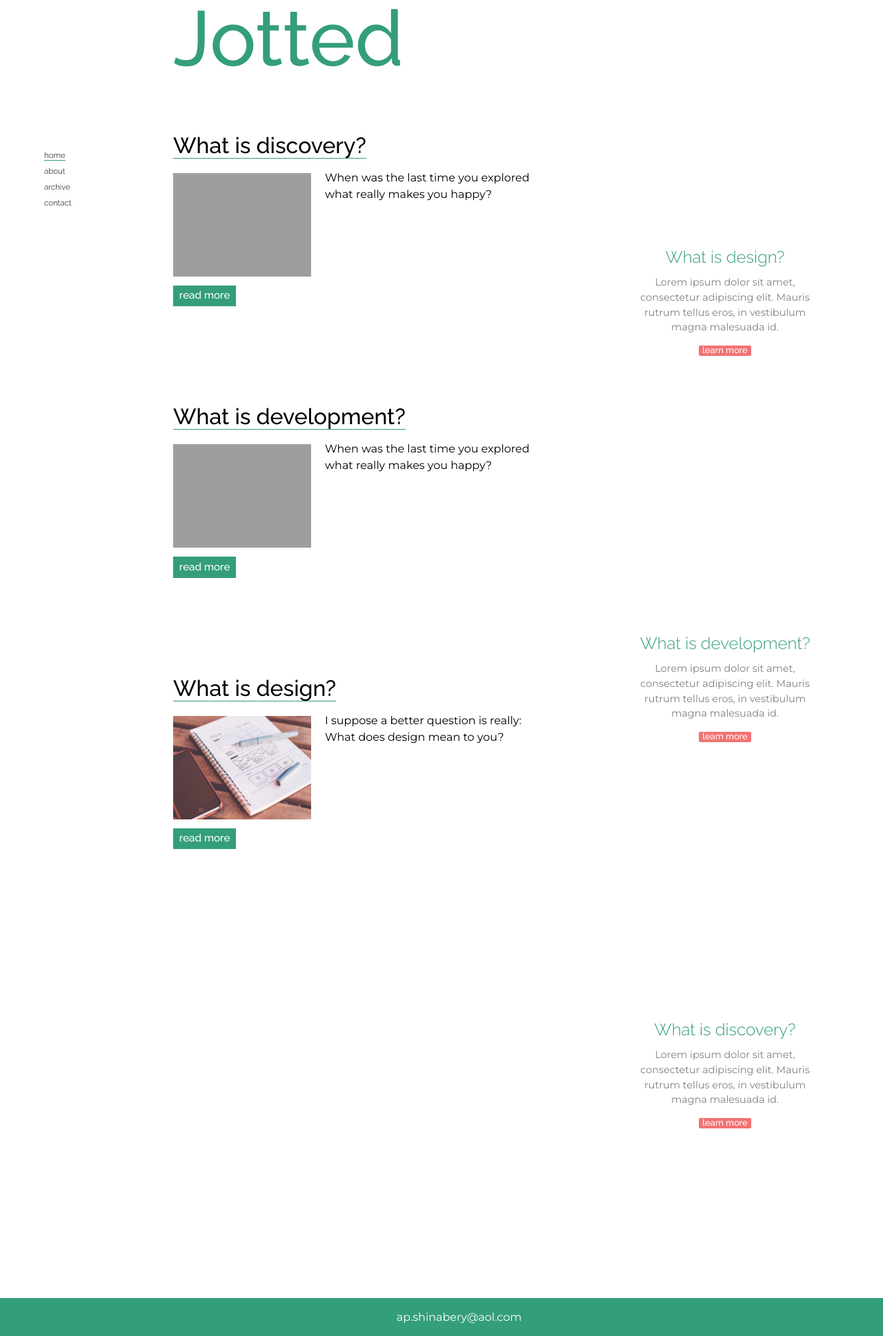
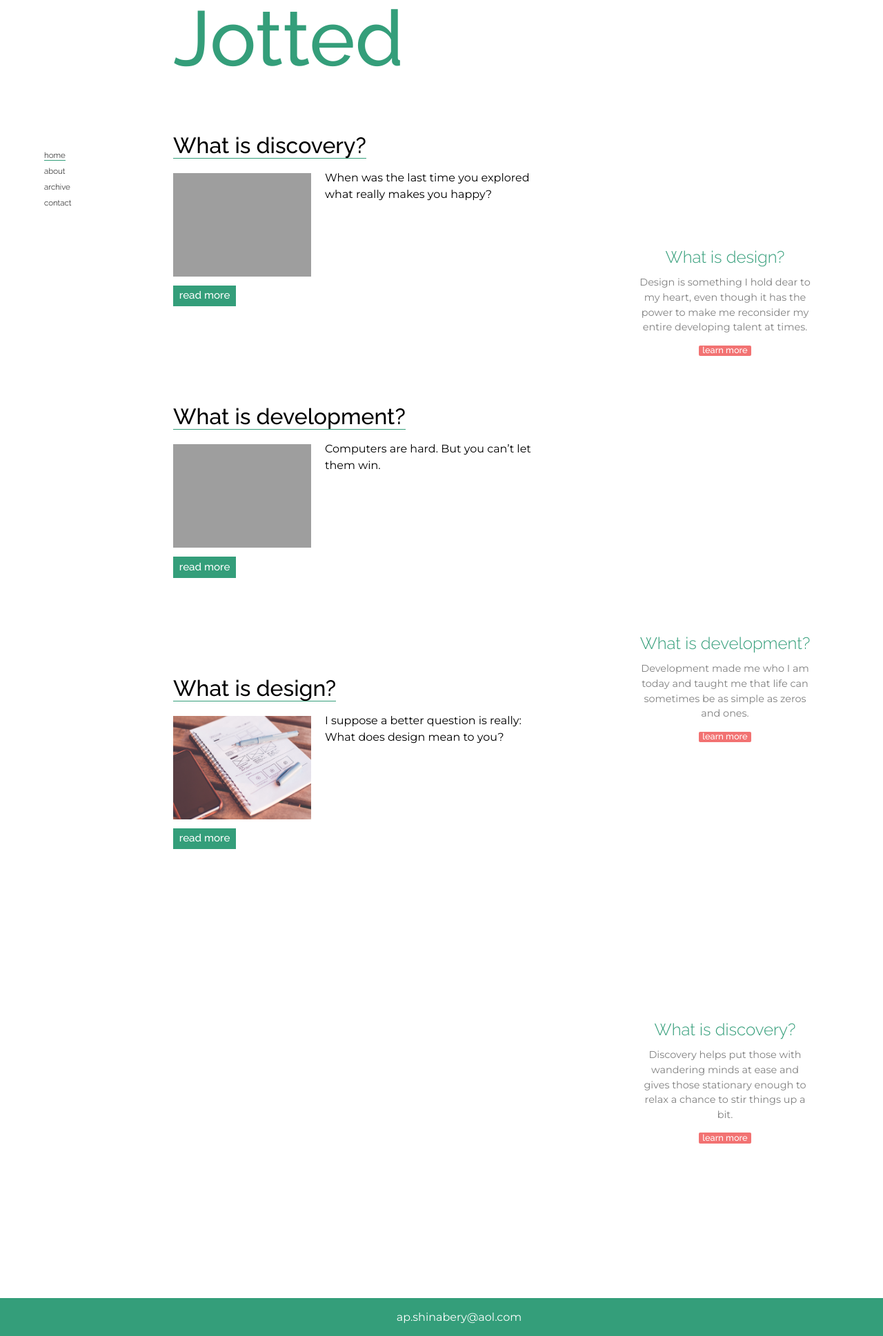
Before and after one commit to abelshinabery/jotted-blog, a Jekyll site: the page built from index.html, in a window 1280 px wide. Shown: the whole page at 69% size. Built offline with Jekyll 4.4.1, drawn with Linux system fonts in a browser that asks for light colours.

Commit message:
Added content to principle buttons on index and the about page

```diff
--- a/_posts/2018-11-20-What-is-development?.md
+++ b/_posts/2018-11-20-What-is-development?.md
@@ -3,6 +3,6 @@
 title: What is development?
 ---
 
-When was the last time you explored what really makes you happy?
+Computers are hard. But you can't let them win.
 
-Do you do that for a living? Why not? I like to think of it as a challenge to figure out what you want and chase after it.
+Every time I read an article during my introduction to programming the author would tell me that I was smarter than the computer and that the computer will only do what I tell it to do. Well any person stuck in configuration hell for 5 hours will beg to differ.
--- a/_scss/2-base/_base.scss
+++ b/_scss/2-base/_base.scss
@@ -189,6 +189,9 @@
 	height: 50em;
 	margin: 10em auto 0 auto;
 	text-align: center;
+	a {
+		text-decoration: none;
+	}
 }
 
 .principle-title {
@@ -264,6 +267,10 @@
 	}
 	line-height: 1.5;
 	margin: 3em 0 2em 0;
+	a {
+		text-decoration: none;
+		color: $primary-color;
+	}
 }
 
 /*
--- a/about.html
+++ b/about.html
@@ -8,17 +8,17 @@
     <div id="about-container">
       <h2 id="about-blog-title" class="about-section-title">About the <span class="green-text">blog</span></h2>
       <p id="about-blog-text" class="about-section-text">
-        Lorem ipsum dolor sit amet, consectetur adipiscing elit. Mauris rutrum tellus eros, in vestibulum magna malesuada id. Ut mattis vestibulum velit id euismod. In hac habitasse platea dictumst. Lorem ipsum dolor sit amet, consectetur adipiscing elit. Mauris rutrum tellus eros, in vestibulum magna malesuada id. Ut mattis vestibulum velit id euismod. In hac habitasse platea dictumst.
+        Jotted was born out of a need for learning and the frustration of racing thoughts scrambling to find a home. Because both of these work very well together, I decided to create a safe place for myself to teach and learn at the same time, while maybe taming my thoughts a little in the process.
       </p>
 
       <h3 id="about-author-title" class="about-section-title">About the <span class="orange-text">author</span></h3>
       <p id="about-author-text" class="about-section-text">
-        Lorem ipsum dolor sit amet, consectetur adipiscing elit. Mauris rutrum tellus eros, in vestibulum magna malesuada id. Ut mattis vestibulum velit id euismod. In hac habitasse platea dictumst. Lorem ipsum dolor sit amet, consectetur adipiscing elit. Mauris rutrum tellus eros, in vestibulum magna malesuada id. Ut mattis vestibulum velit id euismod. In hac habitasse platea dictumst.
+        My name is Abel Shinabery and I'm currently a full-time student at Texas State University in San Marcos, TX. I also find time to work in Austin and in between exercise my passion for web development.
       </p>
 
       <h3 id="about-future-title" class="about-section-title">About the <span class="orange-text">future</span></h3>
       <p id="about-future-text" class="about-section-text">
-        Lorem ipsum dolor sit amet, consectetur adipiscing elit. Mauris rutrum tellus eros, in vestibulum magna malesuada id. Ut mattis vestibulum velit id euismod. In hac habitasse platea dictumst. Lorem ipsum dolor sit amet, consectetur adipiscing elit. Mauris rutrum tellus eros, in vestibulum magna malesuada id. Ut mattis vestibulum velit id euismod. In hac habitasse platea dictumst.
+        You may have noticed that this site is relatively new and has some improvements to be made. I'm working as hard as I can to get it up to snuff, but would love you to hear your suggestions if you have any. I'm currently working on a tag system using Jekyll and working on learning JavaScript to make my website more dynamic. Let me know what you think <a href="{{ site.url }}{{ site.baseurl }}/contact.html">here</a>.
       </p>
     </div>
   </section>
--- a/index.html
+++ b/index.html
@@ -25,23 +25,23 @@
         <h3 class="principle-title">
           What is design?
         </h3>
-        <p class="principle-text">Lorem ipsum dolor sit amet, consectetur adipiscing elit. Mauris rutrum tellus eros, in vestibulum magna malesuada id.</p>
-        <a class="principle-article-link"><button class="principle-button">learn more</button></a>
+        <p class="principle-text">Design is something I hold dear to my heart, even though it has the power to make me reconsider my entire developing talent at times.</p>
+        <a href="{{ site.url }}{{ site.baseurl }}/2018/11/07/What-is-design.html" class="principle-article-link"><button class="principle-button">learn more</button></a>
       </div>
       <div class="principle-article">
         <h3 class="principle-title">
           What is development?
         </h3>
-        <p class="principle-text">Lorem ipsum dolor sit amet, consectetur adipiscing elit. Mauris rutrum tellus eros, in vestibulum magna malesuada id.</p>
-        <a class="principle-article-link"><button class="principle-button">learn more</button></a>
+        <p class="principle-text">Development made me who I am today and taught me that life can sometimes be as simple as zeros and ones.</p>
+        <a href="{{ site.url }}{{ site.baseurl }}/2018/11/20/What-is-development.html" class="principle-article-link"><button class="principle-button">learn more</button></a>
       </div>
       <div class="principle-article">
         <h3 class="principle-title">
           What is discovery?
         </h3>
 
-        <p class="principle-text">Lorem ipsum dolor sit amet, consectetur adipiscing elit. Mauris rutrum tellus eros, in vestibulum magna malesuada id.</p>
-        <a class="principle-article-link"><button class="principle-button">learn more</button></a>
+        <p class="principle-text">Discovery helps put those with wandering minds at ease and gives those stationary enough to relax a chance to stir things up a bit.</p>
+        <a href="{{ site.url }}{{ site.baseurl }}/2018/11/20/What-is-discovery.html" class="principle-article-link"><button class="principle-button">learn more</button></a>
       </div>
     </aside>
   </section>
```
